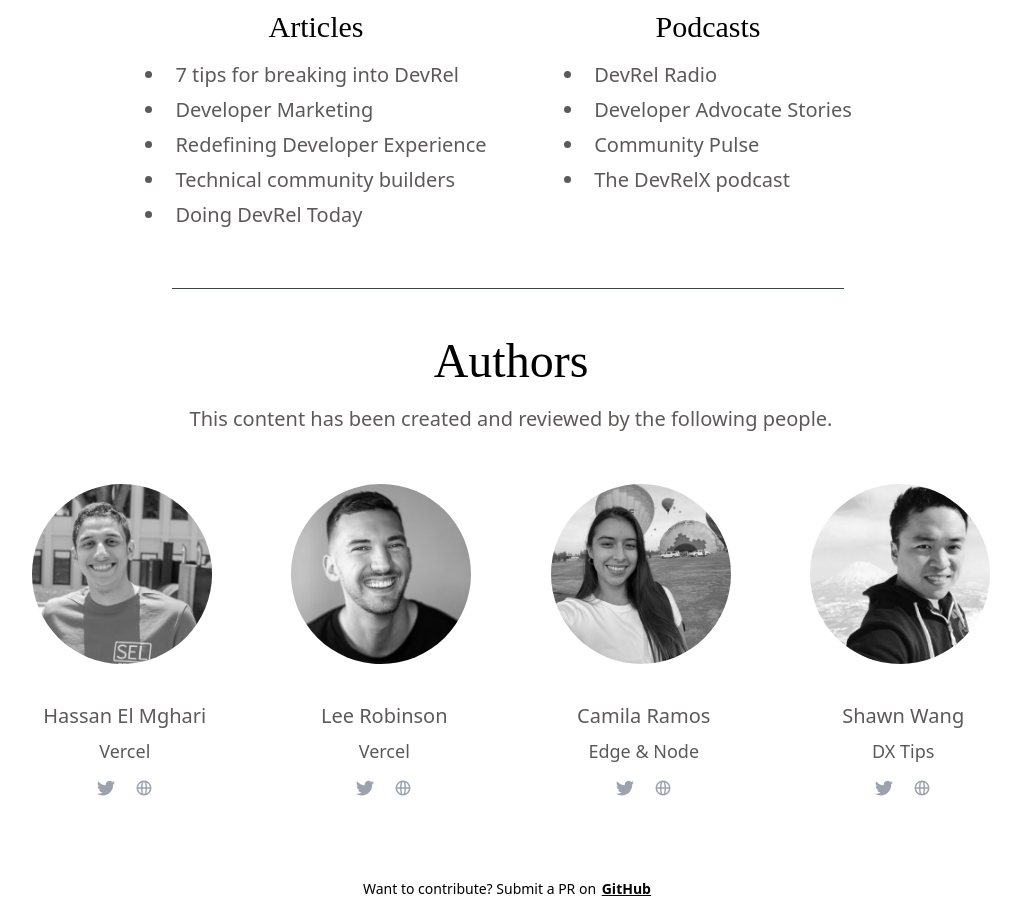
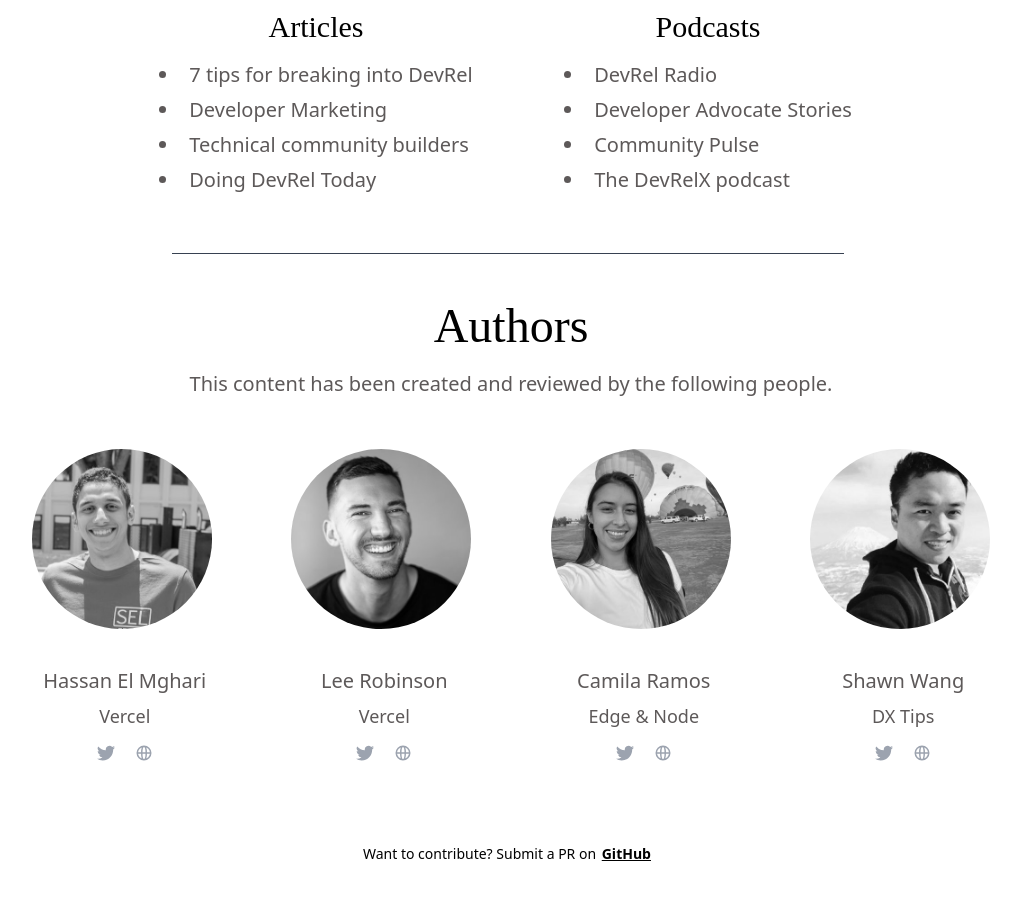
Before and after one commit to Nutlope/whatisdevrel, a Next.js app: page / in a window 1280 px wide. Shown: the part 4940-5861 px from the top of the page, without its empty margins (137-1158 px from the left). After the commit the page ends 5826 px from the top, so only its background shows below. Built offline with nearby package versions, Linux system fonts and the light colour scheme.

Commit message:
minor updates

```diff
--- a/components/Resources.js
+++ b/components/Resources.js
@@ -101,21 +101,13 @@ export default function Resources() {
             </li>
             <li className="dark:text-[#bfbfbf]">
               <a
-                href="https://theworst.dev/developer-experience"
-                className="hover:underline"
-              >
-                Redefining Developer Experience
-              </a>
-            </li>
-            <li className="dark:text-[#bfbfbf]">
-              <a
                 href="https://www.swyx.io/community-builder"
                 className="hover:underline"
               >
                 Technical community builders
               </a>
             </li>
-            <li>
+            <li className="dark:text-[#bfbfbf]">
               <a
                 href="https://dev.to/jacobandrewsky/what-is-devrel-and-how-can-you-start-doing-it-today-lpc"
                 className="hover:underline"
```
